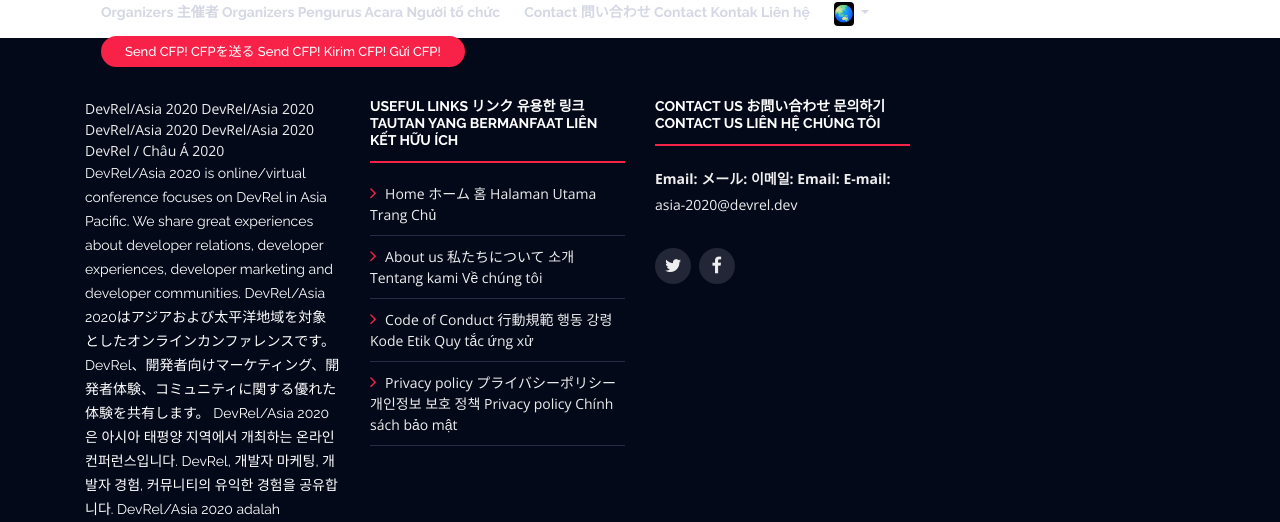
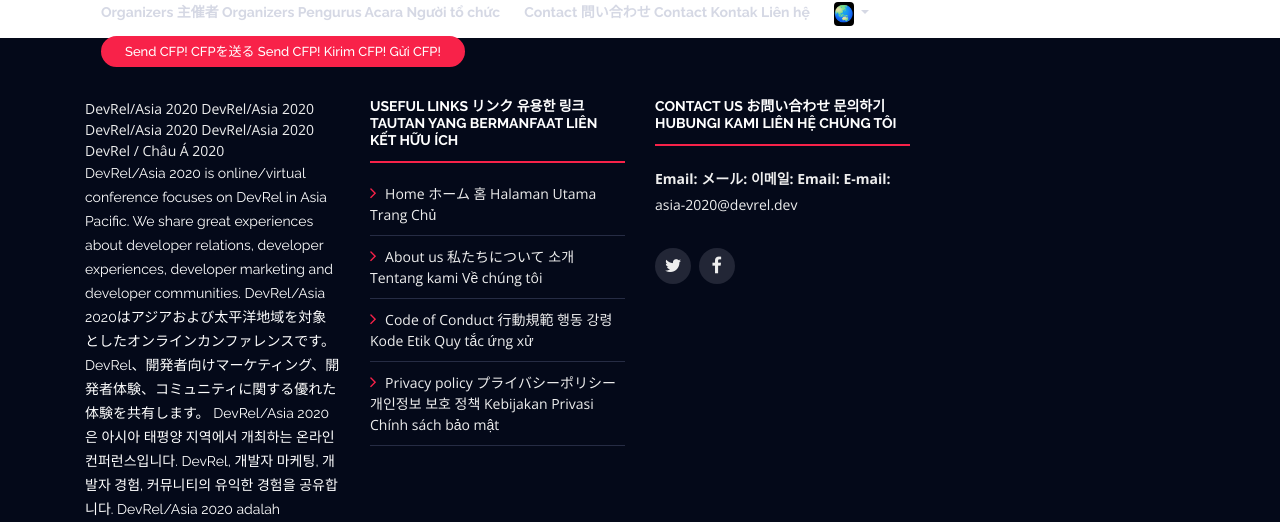
Before and after one commit to DevRel-Asia/asia-2020, a Jekyll site: the page built from code-of-conduct.html, in a window 1280 px wide and 900 px high, scrolled down 1746 px. Shown: the part 145-667 px from the top of the window. Built offline with Jekyll 4.4.1, drawn with Linux system fonts in a browser that asks for light colours.

Commit message:
Auto update

```diff
--- a/_data/translates.json
+++ b/_data/translates.json
@@ -347,7 +347,7 @@
     "japan": "プライバシーポリシー",
     "korea": "개인정보 보호 정책",
     "vietnam": "Chính sách bảo mật",
-    "indonesia": "",
+    "indonesia": "Kebijakan Privasi",
     "simplified_chinese": ""
   },
   {
@@ -356,7 +356,7 @@
     "japan": "お問い合わせ",
     "korea": "문의하기",
     "vietnam": "Liên hệ chúng tôi",
-    "indonesia": "",
+    "indonesia": "Hubungi Kami",
     "simplified_chinese": ""
   },
   {
@@ -365,7 +365,7 @@
     "japan": "メール:",
     "korea": "이메일:",
     "vietnam": "E-mail:",
-    "indonesia": "",
+    "indonesia": "Email:",
     "simplified_chinese": ""
   },
   {
@@ -374,7 +374,7 @@
     "japan": "登壇希望（CFP）を送る",
     "korea": "",
     "vietnam": "Call for paper",
-    "indonesia": "",
+    "indonesia": "Call for paper",
     "simplified_chinese": ""
   },
   {
```
Also changed, not shown: _data/i18n.json (+1 -1 lines).
